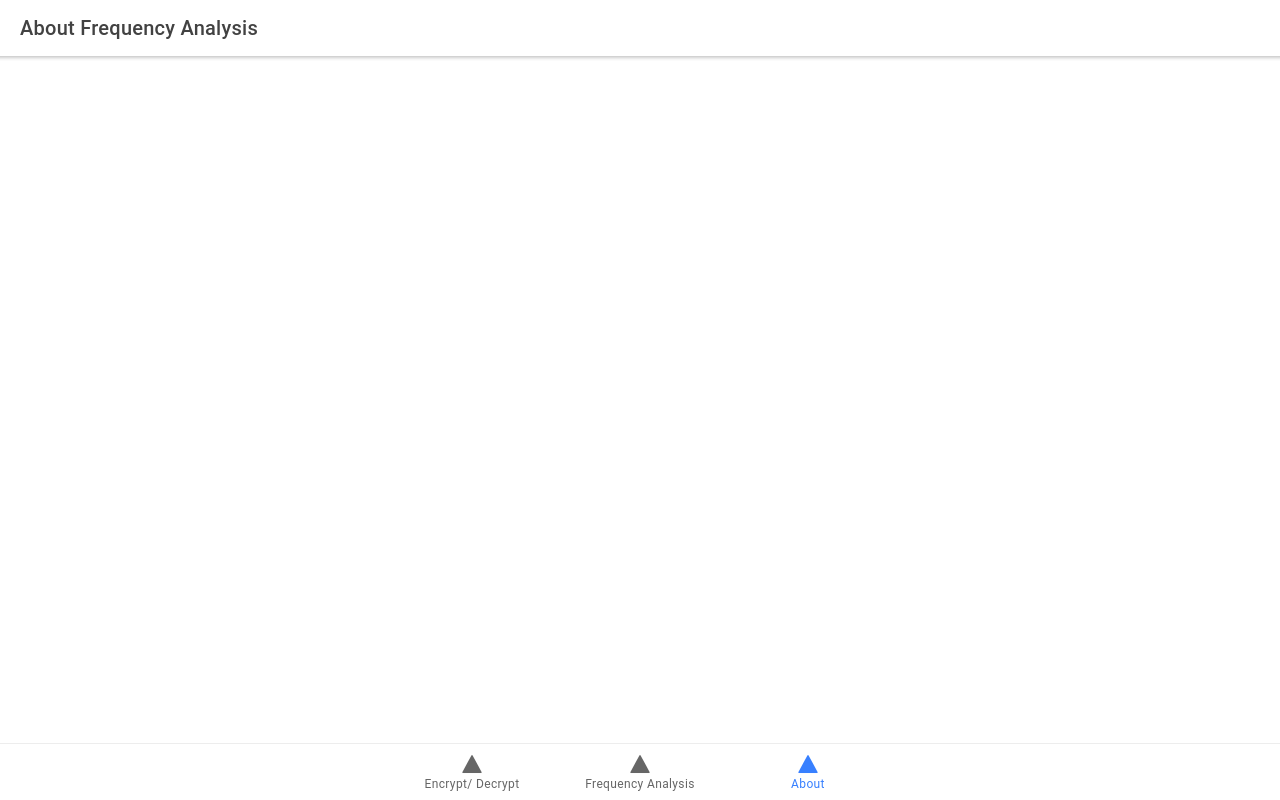
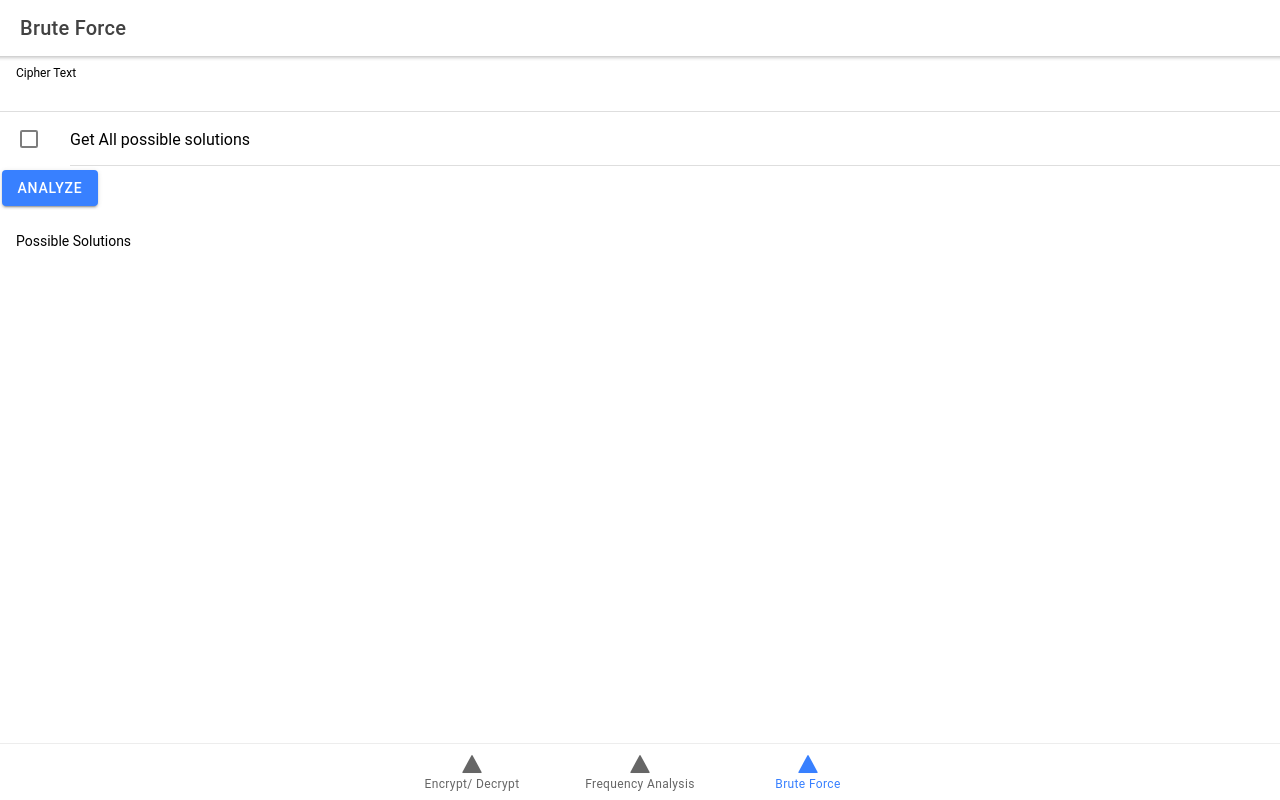
Before and after one commit to Shah0912/CryptoAnalysis, a React (Create React App) app in the folder client-ui/: page /tab3 in a window 1280 px wide. Built offline with nearby package versions, Linux system fonts and the light colour scheme.

Commit message:
Added Brute force functionality

```diff
--- a/client-ui/src/App.tsx
+++ b/client-ui/src/App.tsx
@@ -62,7 +62,7 @@ const App: React.FC = () => (
           </IonTabButton>
           <IonTabButton tab="tab3" href="/tab3">
             <IonIcon icon={triangle} />
-            <IonLabel>About</IonLabel>
+            <IonLabel>Brute Force</IonLabel>
           </IonTabButton>
         </IonTabBar>
       </IonTabs>
--- a/client-ui/src/pages/Tab2.tsx
+++ b/client-ui/src/pages/Tab2.tsx
@@ -1,8 +1,13 @@
 import { IonButton, IonContent, IonHeader, IonInput, IonItem, IonLabel, IonPage, IonTextarea, IonTitle, IonToolbar } from '@ionic/react';
 import ExploreContainer from '../components/ExploreContainer';
 import './Tab2.css';
+import { useState } from 'react';
 
 const Tab2: React.FC = () => {
+
+  const [cipherText, setCipherText] = useState("");
+  const [decrpytedText, setDecryptedText] = useState("");
+
   return (
     <IonPage>
       <IonHeader>
@@ -13,12 +18,12 @@ const Tab2: React.FC = () => {
       <IonContent fullscreen>
         <IonHeader collapse="condense">
           <IonToolbar>
-            <IonTitle size="large">Tab 2</IonTitle>
+            <IonTitle size="large">Frequency Analysis</IonTitle>
           </IonToolbar>
         </IonHeader>
         <IonItem>
           <IonLabel position="stacked">Cipher Text</IonLabel>
-          <IonTextarea autoGrow={true}></IonTextarea>
+          <IonTextarea autoGrow={true} value={cipherText} onIonChange={e=>setCipherText(e.detail.value!)}></IonTextarea>
         </IonItem>
         <IonButton>Analyze</IonButton>
       </IonContent>
--- a/client-ui/src/pages/Tab3.tsx
+++ b/client-ui/src/pages/Tab3.tsx
@@ -1,21 +1,84 @@
-import { IonContent, IonHeader, IonPage, IonTitle, IonToolbar } from '@ionic/react';
+import { IonButton, IonCheckbox, IonContent, IonHeader, IonInput, IonItem, IonLabel, IonList, IonListHeader, IonPage, IonTextarea, IonTitle, IonToolbar } from '@ionic/react';
 import ExploreContainer from '../components/ExploreContainer';
 import './Tab3.css';
+import { useState } from 'react';
+import axios from 'axios';
+import { SERVER_ROUTES_URI } from '../constants';
 
 const Tab3: React.FC = () => {
+
+  interface cipherTextObject {
+    key: string;
+    confidence: number;
+    language: string;
+    plaintext: string;
+  }
+
+  const [checked, setChecked] = useState(false);
+  const [cipherText, setCipherText] = useState("");
+  const [decrpytedText, setDecryptedText] = useState("");
+  const [solution, setSolution] =  useState <cipherTextObject[]> ([]);
+  // const [solution, setSolution] = useState();
+
+
+  // var x = {
+  //   1: ["Hi this is Aditya", "en", 95],
+  // }
+
+
+
+  async function handleBruteForce() {
+    try {
+      const response = await axios.get(SERVER_ROUTES_URI + "bruteforce", {params: {'ciphertext': cipherText, 'giveAll': checked}})
+      console.log("response = ", response.data);
+
+      console.log("values = ", Object.values(response.data))
+      setSolution(Object.values(response.data));
+      // setSolution(response.data)
+      console.log("solution = ", solution);
+    }
+    catch (err) {
+      console.log(err);
+    }
+  }
+
   return (
     <IonPage>
       <IonHeader>
         <IonToolbar>
-          <IonTitle>About Frequency Analysis</IonTitle>
+          <IonTitle>Brute Force</IonTitle>
         </IonToolbar>
       </IonHeader>
       <IonContent fullscreen>
         <IonHeader collapse="condense">
           <IonToolbar>
-            <IonTitle size="large">Tab 3</IonTitle>
+            <IonTitle size="large">Brute Force</IonTitle>
           </IonToolbar>
         </IonHeader>
+        <IonItem>
+          <IonLabel position="stacked">Cipher Text</IonLabel>
+          <IonTextarea autoGrow={true} value={cipherText} onIonChange={e=>setCipherText(e.detail.value!)}></IonTextarea>
+        </IonItem>
+        <IonItem>
+
+          <IonCheckbox slot="start" color="primary" checked={checked} onIonChange={e => setChecked(e.detail.checked)} />
+          <IonLabel>Get All possible solutions</IonLabel>
+        </IonItem>
+        <IonButton onClick={()=>{handleBruteForce();}}>Analyze</IonButton>
+        <IonList>
+          <IonListHeader>Possible Solutions</IonListHeader>
+          {
+            solution.map((x: cipherTextObject) => {
+              return (
+                <IonLabel>
+                  <p>{x.key}: {x.plaintext} {x.confidence} {x.language}</p>
+                </IonLabel>
+              );
+            })
+          }
+        </IonList>
+
+
       </IonContent>
     </IonPage>
   );
```
Also changed, not shown: 2 other files (tests, documents, lock files or other folders).
